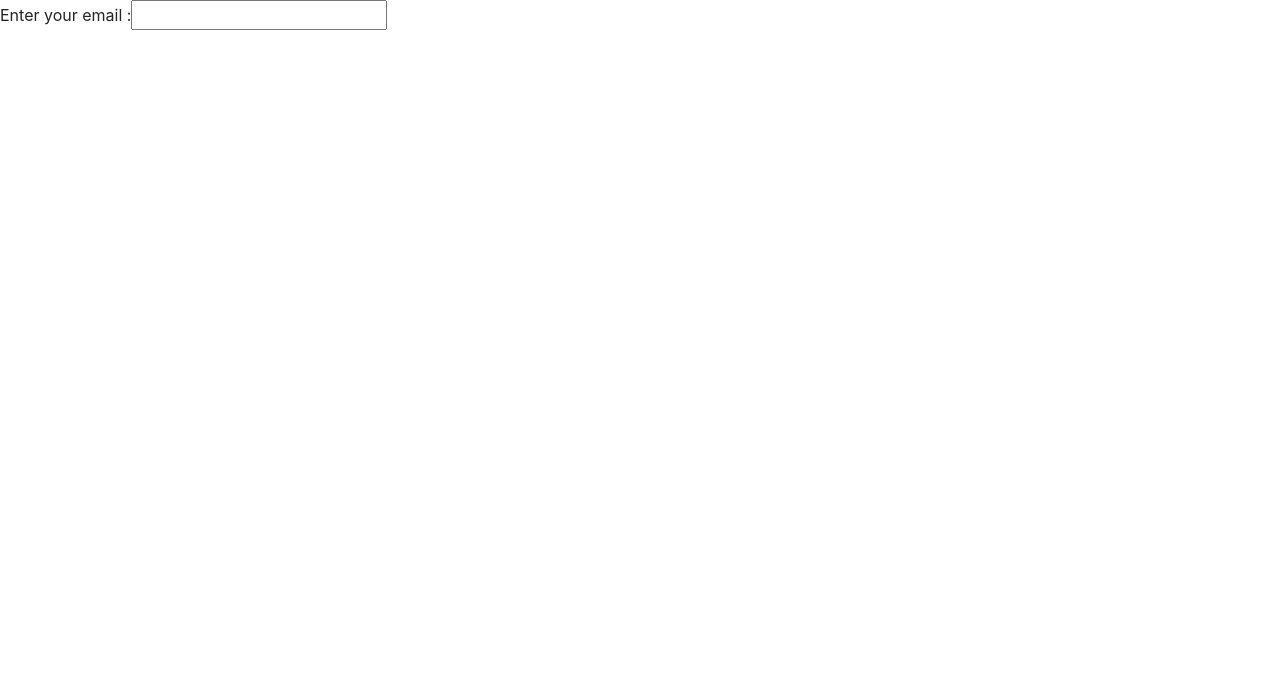
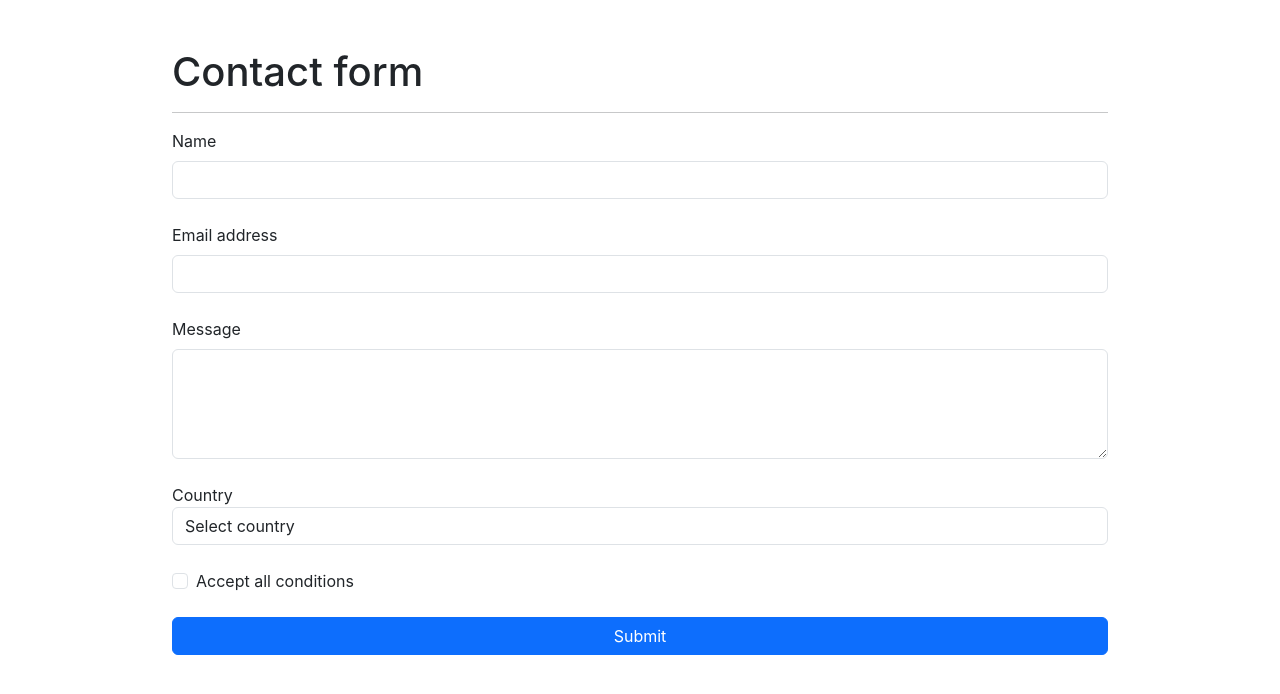
Before and after one commit to zikou058/Leren-React-js, a React (Create React App) app: page / in a window 1280 px wide. Shown: the top 694 px of the page. Built offline with nearby package versions, Linux system fonts and the light colour scheme.

Commit message:
same change in formule

```diff
--- a/src/Forms/FormPraktis.jsx
+++ b/src/Forms/FormPraktis.jsx
@@ -19,8 +19,8 @@ export default function FormPraktis () {
       console.log("Name:",inputNameRef.current.value)
     }
     useEffect(() => {
-      inputUsernameRef.current.focus(),
-      inputPaswordRef.current.focus(),
+      inputUsernameRef.current.focus();
+      inputPaswordRef.current.focus();
     }, []);
     return (
         <div>
--- /dev/null
+++ b/src/Tps/FormValidationBeginner.jsx
@@ -0,0 +1,85 @@
+import { useRef  } from 'react'
+import { useState } from 'react'
+export function FormValidationBeginner () {
+
+    const nameField = useRef();
+    const emailField = useRef();
+    const messageField = useRef();
+    const countryField = useRef();
+    const acceptConditionsField = useRef();
+    const [error, setError] = useState([]);
+
+    const validateForm = () => {
+      const nameValue = nameField.current.value
+      const emailValue = emailField.current.value
+      const messageValue = messageField.current.value
+      const countryValue = countryField.current.value
+      const acceptConditionsValue = acceptConditionsField.current.checked
+
+      let isFormValid = true;
+
+      if(nameValue.trime === '' ){
+        setError( prevState => {
+            return [...prevState, 'name required']
+        })
+        isFormValid = false
+      }
+      isFormValid = true
+    }
+
+    const handleSubmit = (e) => {
+      e.preventDefault()
+      validateForm()
+    }
+
+    return (
+    <div className={'container-fluid w-75 mx-auto my-5'}>
+        <form onClick={handleSubmit}>
+            <h1>Contact form</h1>
+            <hr/>
+            {/*<-- Name input -->*/}
+            <div className="form-outline mb-4">
+                <label className="form-label" htmlFor="name" >Name</label>
+                <input type="text" id="name" className="form-control"ref={nameField} />
+            </div>
+
+            {/*<-- Email input -->*/}
+            <div className="form-outline mb-4">
+                <label className="form-label" htmlFor="email">Email address</label>
+                <input type="text" id="email" className="form-control" ref={emailField} />
+            </div>
+
+            {/*<-- Message input -->*/}
+            <div className="form-outline mb-4">
+                <label className="form-label" htmlFor="message">Message</label>
+                <textarea className="form-control" id="message" rows="4" ref={messageField}   ></textarea>
+            </div>
+
+            {/*<-- Country select -->*/}
+            <div className="form-group mb-4">
+                <label>Country</label>
+                <label htmlFor="country" ></label>
+                <select className="form-control" id="country" ref={countryField}>
+                    <option value=''>Select country</option>
+                    <option value='MA'>Maroc</option>
+                    <option value='DZ'>Algérie</option>
+                    <option value='TN'>Tunisie</option>
+                </select>
+            </div>
+
+            {/*<-- Checkbox -->*/}
+            <div className="form-check mb-4">
+                <div className="d-flex">
+                    <input className="form-check-input me-2" type="checkbox" id="acceptAllConditions" ref={acceptConditionsField}/>
+                    <label className="form-check-label" htmlFor="acceptAllConditions">
+                        Accept all conditions
+                    </label>
+                </div>
+            </div>
+
+            {/*<-- Submit -->*/}
+            <button type="submit" className="btn btn-primary w-100 mb-4">Submit</button>
+        </form>
+    </div>
+    )
+}
--- a/src/index.js
+++ b/src/index.js
@@ -1,8 +1,9 @@
 import ReactDOM from 'react-dom/client';
 import 'bootstrap/dist/css/bootstrap.min.css';
 import './index.css';
-import Parent from './LanguageSwitcher/TP/Parent';
-import Child from './LanguageSwitcher/TP/Children';
+import { FormValidationBeginner } from './Tps/FormValidationBeginner'
+// import Parent from './LanguageSwitcher/TP/Parent';
+// import Child from './LanguageSwitcher/TP/Children';
 //import Event from './TP/Event/Event.jsx';
 //import Store from './TP/store/Store';
 //import Product from './TP/ProductList';
@@ -33,7 +34,7 @@ root.render(
     /* <Event /> */
     /* <Form1 /> */
     /* <FormPraktis /> */
-      <Parent />
+      <FormValidationBeginner />
 
 );
 // If you want to start measuring performance in your app, pass a function
```
Also changed, not shown: src/Tps/FormValidation.jsx (added).
